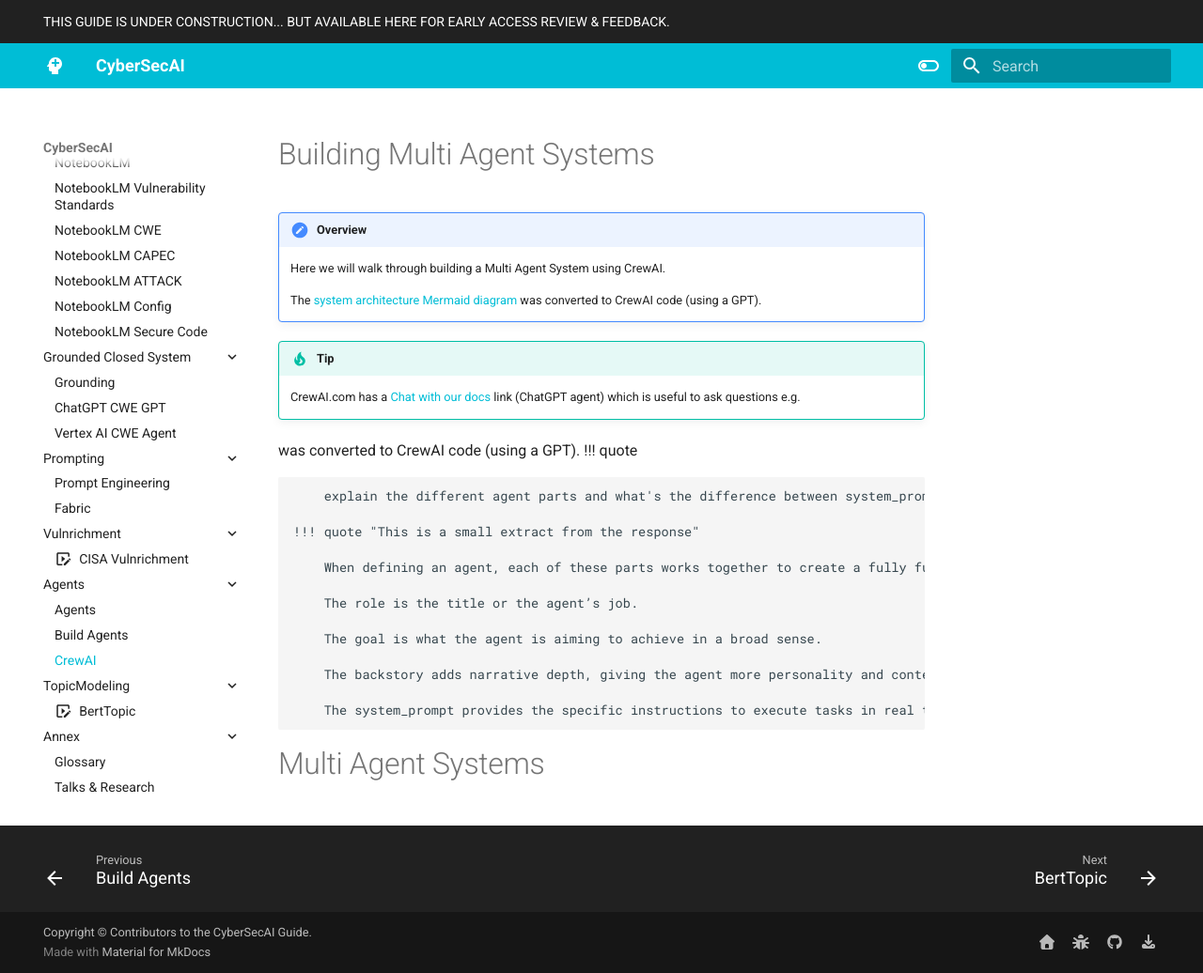
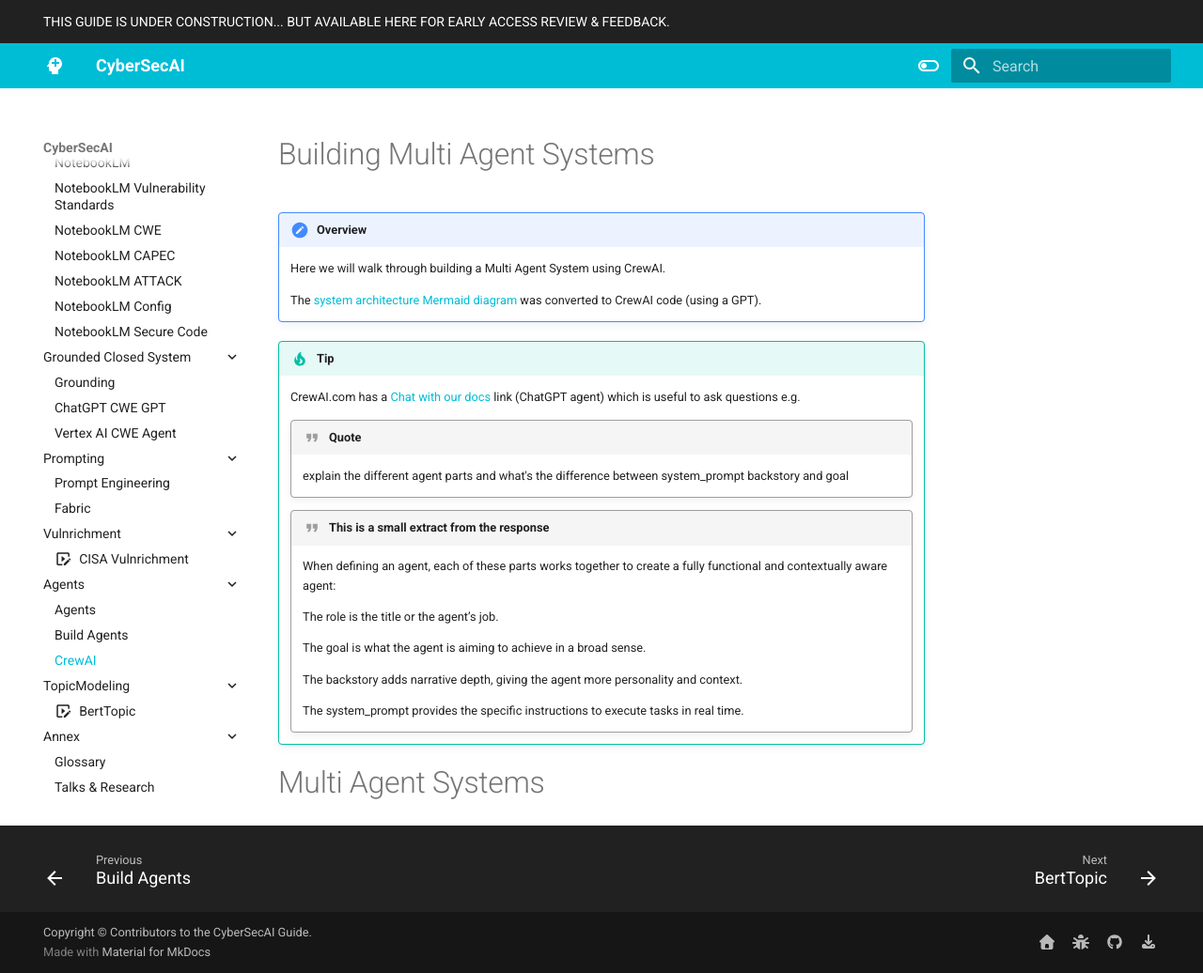
Before and after one commit to CyberSecAI/CyberSecAI.github.io, an MkDocs documentation site: the page built from docs/agents/Crewai.md, in a window 1280 px wide and 1036 px high. Shown: the whole window at 94% size. Built offline with MkDocs 1.6.1 and Material for MkDocs 9.7.7, drawn with Linux system fonts in a browser that asks for light colours; comment, search, counter and statistics services are not loaded.

Commit message:
crewai typo

```diff
--- a/docs/agents/Crewai.md
+++ b/docs/agents/Crewai.md
@@ -8,7 +8,7 @@
 
 !!! tip
     CrewAI.com has a [Chat with our docs](https://chatg.pt/DWjSBZn) link (ChatGPT agent) which is useful to ask questions e.g.
- was converted to CrewAI code (using a GPT).
+
     !!! quote
 
         explain the different agent parts and what's the difference between system_prompt backstory and goal
```
